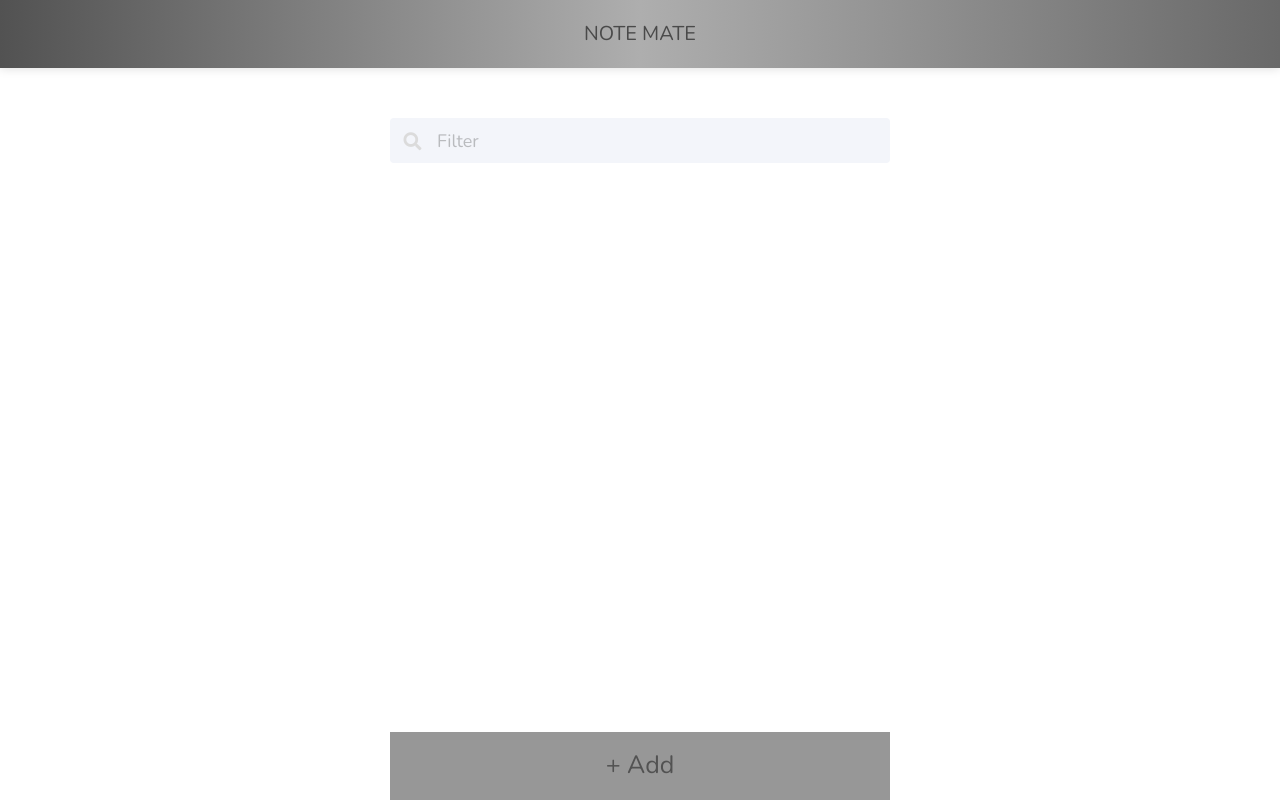
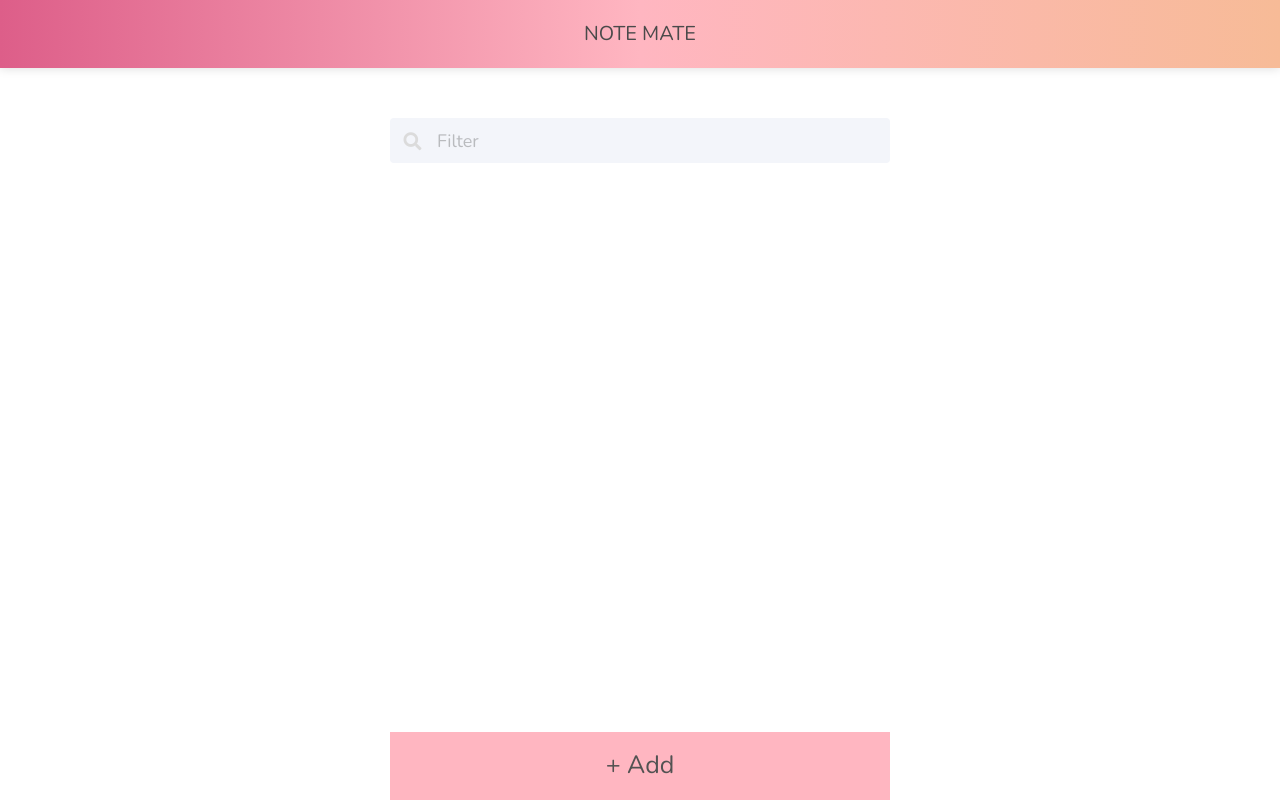
Before and after one commit to Manprit2228/NOTES-APP, an Angular app in the folder notes-app/: page / in a window 1280 px wide. Built offline with nearby package versions, Linux system fonts and the light colour scheme.

Commit message:
today
Co-authored-by: uamandeep <uamandeep@users.noreply.github.com>

```diff
--- a/notes-app/src/main-style.scss
+++ b/notes-app/src/main-style.scss
@@ -10,10 +10,10 @@
 // #708090	(112,128,144)
 // #536878	(83,104,120)
 // #36454f
-$add:#979797;
-$leftmost: #525252;
-$midcolor:#AEAEAE;
-$rightmost:#696969;
+$add:#ffb6c1;
+$leftmost: #dd5e89;
+$midcolor:#ffb6c1;
+$rightmost: #f7bb97;
 $light-blue: #73A5C6;
 $light: #FFFFFFFF;
 
@@ -23,7 +23,7 @@ $family-sans-serif: "Nunito", sans-serif;
 $primary: $add;
 $link: $rightmost;
 // $green: #0bf387;
-$green:#696969;
+$green:#dd5e89;
 // Update some of Bulma's component variables
 $body-background-color: $light;
 $control-border-width: 2px;
```
